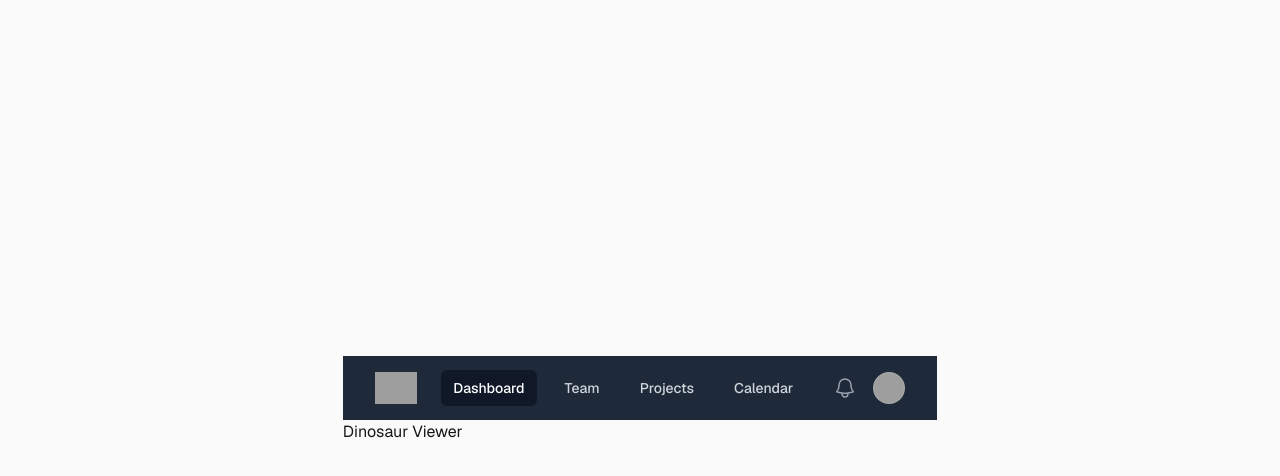
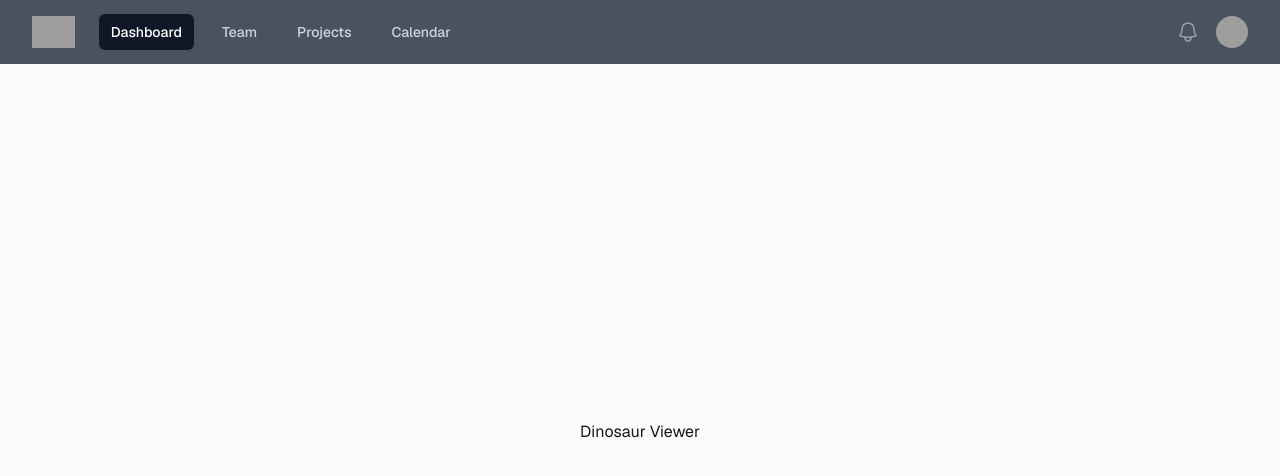
Before and after one commit to wongkj/dinosaur-viewer, a Next.js app: page / in a window 1280 px wide. Shown: the top 476 px of the page. Built offline with nearby package versions, Linux system fonts and the light colour scheme; grey boxes are pictures that could not be loaded.

Commit message:
fix: Stick the navbar to the top of the page

```diff
--- a/src/app/_components/Navbar/Navbar.tsx
+++ b/src/app/_components/Navbar/Navbar.tsx
@@ -20,7 +20,7 @@ export const Navbar = () => {
   const [isUserMenuOpen, setIsUserMenuOpen] = useState(false);
 
   return (
-    <nav className="relative bg-gray-800">
+    <nav className="sticky top-0 z-50 w-full bg-gray-800/95 backdrop-blur supports-[backdrop-filter]:bg-gray-800/80">
       <div className="mx-auto max-w-7xl px-2 sm:px-6 lg:px-8">
         <div className="relative flex h-16 items-center justify-between">
           <div className="absolute inset-y-0 left-0 flex items-center sm:hidden">
--- a/src/app/page.tsx
+++ b/src/app/page.tsx
@@ -1,12 +1,13 @@
-import Image from "next/image";
 import { Navbar } from "./_components/Navbar/Navbar";
 
 export default function Home() {
   return (
-    <div className="flex flex-col flex-1 items-center justify-center bg-zinc-50 font-sans dark:bg-black">
-      <main>
+    <div className="flex min-h-screen flex-col bg-zinc-50 font-sans dark:bg-black">
+      <main className="flex flex-1 flex-col">
         <Navbar />
-        <h1>Dinosaur Viewer</h1>
+        <section className="flex flex-1 items-center justify-center px-6 py-16">
+          <h1>Dinosaur Viewer</h1>
+        </section>
       </main>
     </div>
   );
```
